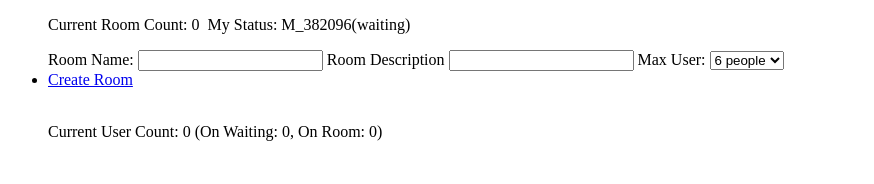
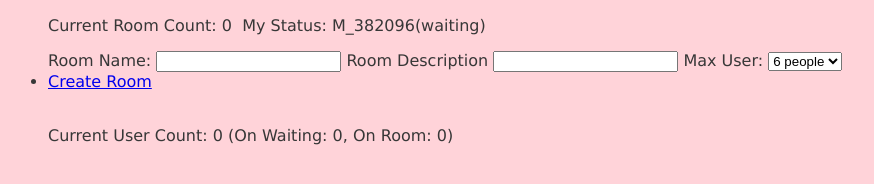
Before and after one commit to sk3958/beau-chat, a website: page src/client/chat.html in a window 1280 px wide. Shown: the whole page, without its empty margins (0-874 px from the left). Drawn offline with Linux system fonts and the light colour scheme; no server answers.

```diff
--- a/src/client/chat.html
+++ b/src/client/chat.html
@@ -19,8 +19,10 @@
     <div>
       <users-info :users="users" :socket="socket" :user_count="user_count" :on_waiting="on_waiting" :on_room="on_room"></users-info>
     </div>
-    <div v-show="is_room" id="chat_room" ref="chat_room">
-      <a href="#" v-on:click="sendLeaveRoom">Leave Room</a>
+    <div id="chat_room" v-show="is_room" id="chat_room" ref="chat_room">
+      <div>
+        <a href="#" v-on:click="sendLeaveRoom">Leave Room</a>
+      </div>
       <div>
         <my-video :my_id="my_id" :my_name="my_name" :is_room="is_room" @video_info="onVideoInfo"></my-video>
       </div>
--- a/src/client/style.css
+++ b/src/client/style.css
@@ -1,4 +1,36 @@
-body {
+html
+{
+	min-height: 100%;
+}
+
+body
+{
+	font-family: Verdana, sans-serif, Helvetica Neue, Helvetica;
+	font-size: 100%;
+	min-height: 100%;
+	overflow-y: scroll;
+	-ms-text-size-adjust: 100%;
+	-webkit-text-size-adjust: 100%;
+	-ms-text-size-adjust: 100%;
+	-webkit-text-size-adjust: 100%;
+	-webkit-font-smoothing: antialiased;
+	-moz-osx-font-smoothing: grayscale;
+	text-rendering: optimizeLegibility;
+	color: #373737;
+	background-color: #f4f4f4;
+	background-color: #ffd3d9;
+	/*background-image: linear-gradient(to bottom, #c0b283, #dcd0c0);
+	background-image: linear-gradient(to bottom, #77c9d4, #57bc90);
+	background-image: linear-gradient(to bottom, #dcd0c0, #bab0a0);
+	background-image: linear-gradient(to bottom, #c0b283, #f1f1f1);*/
+}
+
+#chat_room {
+  width: 100%;
+  background-color: black;
+  display: grid;
+  grid-gap: 10px;
+  grid-template-columns: repeat(3, 1fr);
 }
 
 video {
```
Also changed, not shown: 5 other files.
